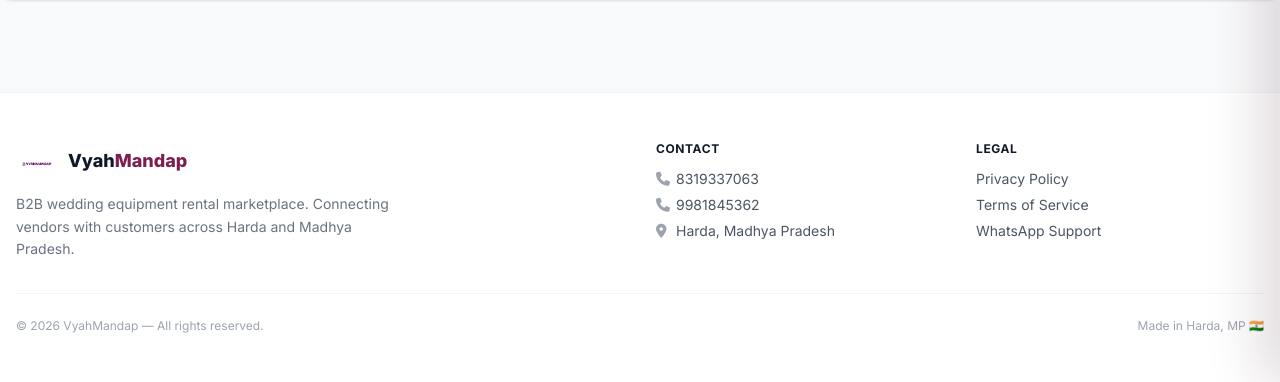
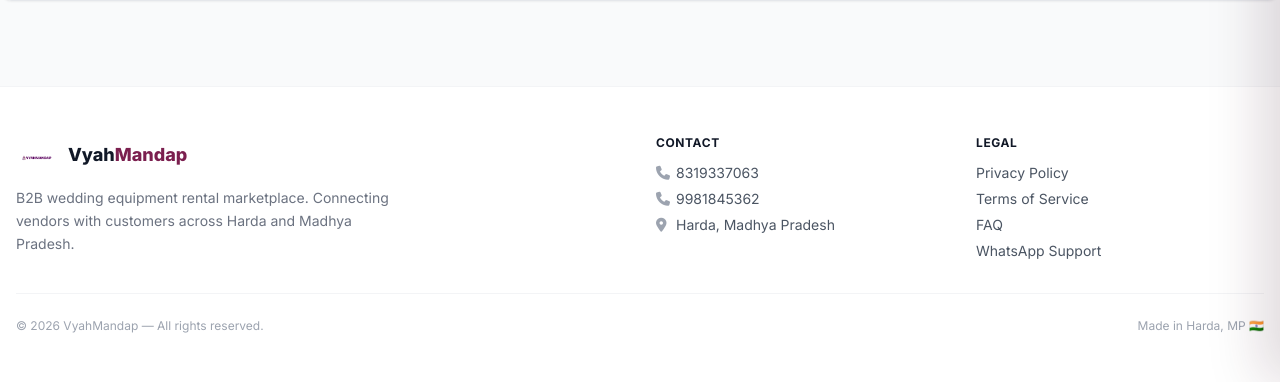
Before and after one commit to shreeshyamevents/vhaymandap1, a Flask app: page /admin/bookings in a window 1280 px wide. Shown: the part 418-800 px from the top of the page. Run offline with Flask 3, Linux system fonts and the light colour scheme; a user stored in the database is signed in; some libraries are stand-ins or nearby versions.

Commit message:
Add FAQ link to legal section in base.html

```diff
--- a/templates/base.html
+++ b/templates/base.html
@@ -495,8 +495,9 @@
                     <h4 class="text-xs font-bold text-gray-900 uppercase tracking-wider mb-3">Legal</h4>
                     <a href="{{ url_for('privacy') }}" class="block text-sm text-gray-600 hover:text-plum-600 mb-1.5 transition">Privacy Policy</a>
                     <a href="{{ url_for('terms') }}" class="block text-sm text-gray-600 hover:text-plum-600 mb-1.5 transition">Terms of Service</a>
+                    <a href="{{ url_for('faq') }}" class="block text-sm text-gray-600 hover:text-plum-600 mb-1.5 transition">FAQ</a>
                     <a href="https://wa.me/91{{ business_phone }}" target="_blank" class="block text-sm text-gray-600 hover:text-plum-600 transition">WhatsApp Support</a>
-                </div>
+             </div>
             </div>
             <div class="pt-6 border-t border-gray-100 flex flex-col md:flex-row justify-between items-center gap-3 text-xs text-gray-400">
                 <span>© 2026 {{ app_name }} — All rights reserved.</span>
```
